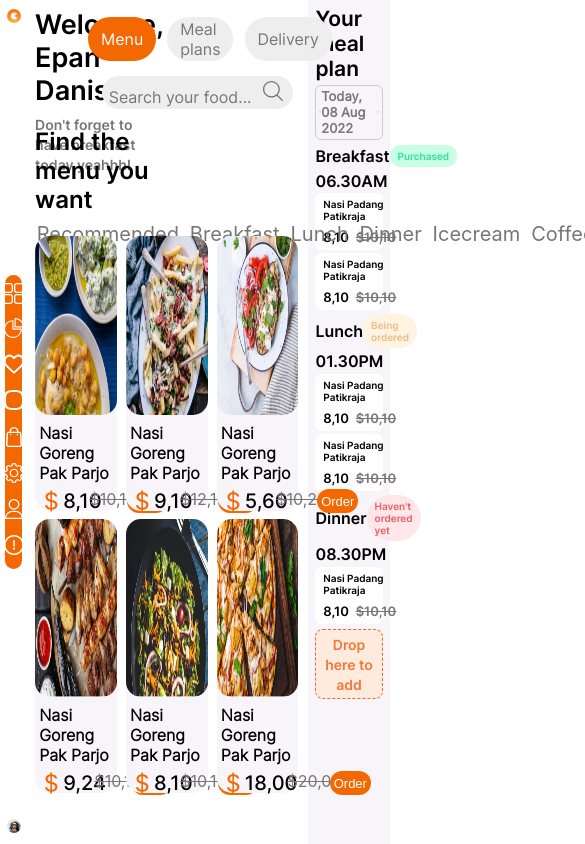
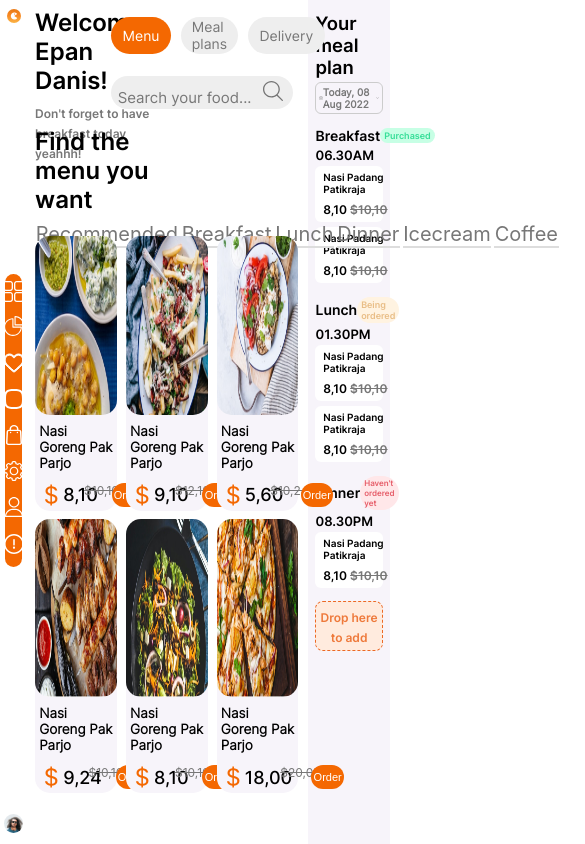
Before and after one commit to spaceofmariya/Task-2, a React (Create React App) app: page /menu/lunch in a window 390 px wide. Shown: the whole page, 585 px wide, since content can reach past the window. Built offline with nearby package versions, Linux system fonts and the light colour scheme.

Commit message:
responsive at max-width:980px completed

```diff
--- a/src/components/includes/MainSpace/MainSpace.js
+++ b/src/components/includes/MainSpace/MainSpace.js
@@ -15,9 +15,9 @@ function MainSpace() {
 
       <HeaderMenu className='menu'>
         <MenuContainer className='menuContainer'>
-          <Menu1 className='menuBox' style={{ backgroundColor:'#f46801' }}><NavLink1 to="/" style={{ color:"#fff" }}>Menu</NavLink1></Menu1>
-          <Menu2 className='menuBox' style={{ backgroundColor:'#eeeeee' }}><NavLink2 to="/" style={{ color:"#777" }}>Meal plans</NavLink2></Menu2>
-          <Menu3 className='menuBox' style={{ backgroundColor:'#eeeeee' }}><NavLink3 to="/" style={{ color:"#777" }}>Delivery</NavLink3></Menu3>
+          <Menu1 className='menuBox' style={{ backgroundColor:'#f46801' }}><NavLink to="/" style={{ color:"#fff" }}>Menu</NavLink></Menu1>
+          <Menu2 className='menuBox' style={{ backgroundColor:'#eeeeee' }}><NavLink to="/" style={{ color:"#777" }}>Meal plans</NavLink></Menu2>
+          <Menu3 className='menuBox' style={{ backgroundColor:'#eeeeee' }}><NavLink to="/" style={{ color:"#777" }}>Delivery</NavLink></Menu3>
         </MenuContainer>
       </HeaderMenu>
 
@@ -62,9 +62,15 @@ const Title = styled.h1`
       font-size:24px;
       margin-bottom: 8px;
     }
+    @media all and (max-width:1260px) {
+      font-size: 20px;
+    }
     @media all and (max-width:1080px){
       font-size: 27px;
       margin-bottom: 7px;
+    }
+    @media all and (max-width:980px) {
+      font-size: 24px;
     }
 `;
 const SubTitle = styled.span`
@@ -73,8 +79,14 @@ const SubTitle = styled.span`
     @media all and (max-width:1380px) {
       font-size: 12px;
     }
+    @media all and (max-width:1260px) {
+      font-size: 10px;
+    }
     @media all and (max-width:1080px){
       font-size: 14px;
+    }
+    @media all and (max-width:980px) {
+      font-size: 12px;
     }
 `;
 const HeaderMenu = styled.nav`
@@ -105,17 +117,12 @@ const Menu1 = styled.li`
       padding: 1% 7%;
       font-size: 16px;
     }
+    @media all and (max-width:980px) {
+      font-size: 14px;
+    }
 `;
 const Menu2 = styled(Menu1)``;
 const Menu3 = styled(Menu1)``;
-const NavLink1 = styled(NavLink)`
-      @media all and (max-width:1080px){
-        // font-size: 10px;
-      }
-`;
-const NavLink2 = styled(NavLink1)``;
-const NavLink3 = styled(NavLink1)``;
-
 const SearchBar = styled.div`
     background-color: #eee;
     border-radius: 30px;
@@ -144,6 +151,9 @@ const SearchText = styled.span`
     @media all and (max-width:1380px) {
       font-size: 16px;
     }
+    @media all and (max-width:980px) {
+      font-size: 15px;
+    }
 
 `;
 const SearchIconBox = styled.span``;
--- a/src/components/includes/RightBar/RightBar.js
+++ b/src/components/includes/RightBar/RightBar.js
@@ -110,6 +110,9 @@ const Rightbar = styled.div`
     padding: 7% 9%;
     background-color: #f7f4fa;
     font-family: 'Inter-SemiBold';
+    @media all and (max-width:980px) {
+      padding: 15% 9%;
+    }
 `;
 const Heading = styled.h4`
     font-size: 26px;
@@ -120,6 +123,9 @@ const Heading = styled.h4`
     }
     @media all and (max-width:1080px){
       font-size: 21px;
+    }
+    @media all and (max-width:980px) {
+      font-size: 18.5px;
     }
 `;
 const DaySelector = styled.h4`
@@ -134,18 +140,27 @@ const IconBox = styled.div`
     width: 8%;
     display: flex;
     align-items: center;
+    @media all and (max-width:980px) {
+      width: 11%;
+    }
 `;
 const IconCalender = styled.img`
     width: 100%;`;
-const Day = styled.div`
+const Day = styled.span`
     font-family: 'Inter-Regular';
     font-size: 20px;
     color: #777;
     @media all and (max-width:1380px){
       font-size: 16px;
     }
+    @media all and (max-width:1280px){
+      font-size: 15px;
+    }
     @media all and (max-width:1080px){
       font-size: 13px;
+    }
+    @media all and (max-width:980px) {
+      font-size: 10px;
     }
 `;
 const ArrowBox = styled.div`
@@ -157,9 +172,15 @@ const ArrowIcon = styled.img`
     width: 100%;`;
 const Meal = styled.div`
     margin: 8% 0;
+    @media all and (max-width:980px) {
+      margin-top: 20%;
+    }
 `;
 const BreakfastMeal = styled.div`
     margin-bottom: 6%;
+    @media all and (max-width:980px) {
+      margin-bottom: 20%;
+    }
 `;
 const LunchMeal = styled(BreakfastMeal)``;
 const DinnerMeal = styled(BreakfastMeal)``;
@@ -176,6 +197,9 @@ const SubHeading1 = styled.h5`
     @media all and (max-width:1080px){
       font-size: 16px;
     }
+    @media all and (max-width:980px) {
+      font-size: 14px;
+    }
 `;
 const SubHeading2 = styled(SubHeading1)``;
 const SubHeading3 = styled(SubHeading1)``;
@@ -188,6 +212,10 @@ const OrderStatus1 = styled.span`
     @media all and (max-width:1080px){
       font-size: 10px;
     }
+    @media all and (max-width:980px) {
+      font-size: 9px;
+      padding: 2px 4px;
+    }
 `;
 const OrderStatus2 = styled(OrderStatus1)`
     color: #e9be87;
@@ -196,11 +224,17 @@ const OrderStatus2 = styled(OrderStatus1)`
 const OrderStatus3 = styled(OrderStatus1)`
     color: #e65e6a;
     background-color:#ffe7e9;
+    @media all and (max-width:980px) {
+      font-size: 8px;
+    }
 `;
 
 const OrderTime1 = styled.span`
     display: block;
     margin-bottom: 4%;
+    @media all and (max-width:980px) {
+      font-size: 13px;
+    }
 `;
 const OrderTime2 = styled(OrderTime1)``;
 const OrderTime3 = styled(OrderTime1)``;
@@ -214,6 +248,9 @@ const FoodBox1 = styled.li`
     display: flex;
     align-items: center;
     margin-bottom: 4%;
+    @media all and (max-width:980px) {
+      margin-bottom: 8%;
+    }
 `;
 const FoodBox2 = styled(FoodBox1)``;
 const FoodBox3 = styled(FoodBox1)``;
@@ -223,8 +260,8 @@ const FoodImageBox1 = styled.div`
     @media all and (max-width:1280px) {
       width: 25%;
     }
-    @media all and (max-width:1080px){
-      width: 25%;
+    @media all and (max-width:980px){
+      width: 50%;
     }
 `;
 const FoodImageBox2 = styled(FoodImageBox1)``;
@@ -267,6 +304,12 @@ const CurrentPrice1 = styled.span`
     @media all and (max-width:1080px){
       font-size: 13px;
     }
+    @media all and (max-width:980px) {
+      font-size: 12px;
+    }
+    @media all and (max-width:980px) {
+      margin-right: 5%;
+    }
 `;
 const CurrentPrice2 = styled(CurrentPrice1)``;
 const CurrentPrice3 = styled(CurrentPrice1)``;
@@ -289,6 +332,9 @@ const InitialPrice1 = styled.span`
     }
     @media all and (max-width:1080px){
       font-size: 13px;
+    }
+    @media all and (max-width:980px) {
+      font-size: 12px;
     }
 `;
 const InitialPrice2 = styled(InitialPrice1)``;
@@ -313,4 +359,7 @@ const AddLink = styled.a`
     @media all and (max-width:1080px){
       font-size: 14px;
     }
+    @media all and (max-width:980px) {
+      font-size: 12px;
+    }
 `;
--- a/src/components/includes/SideBar/SideBar.js
+++ b/src/components/includes/SideBar/SideBar.js
@@ -46,7 +46,7 @@ const Sidebar = styled.div`
     align-items: center;
     @media all and (max-width:1380px) {
        padding: 25% 0;
-  }
+    }
 `;
 const Top = styled.div`
     width: 52%;
@@ -80,6 +80,9 @@ const MidItem8 = styled(MidItem1)``;
 const Bottom = styled.div`
     width: 52%;
     margin: 0 auto;
+    @media all and (max-width:980px) {
+      width: 70%;
+    }
 `;
 const PersonImage = styled.img`
     width: 100%;
--- a/src/components/screens/Menu.js
+++ b/src/components/screens/Menu.js
@@ -66,8 +66,14 @@ const ListBox = styled.ul`
     @media all and (max-width:1080px) {
      border-bottom: none;
     }
+    @media all and (max-width:980px) {
+      width: 35%;
+    }
 `;
 const ListItem = styled.li`
     margin-right: 5%;
     padding: 0.6% 1% 0.6%;
+    @media all and (max-width:1080px) {
+      border-bottom: 2px solid #ddd;
+     }
 `;
--- a/src/components/screens/inner-screens/Breakfast.js
+++ b/src/components/screens/inner-screens/Breakfast.js
@@ -80,6 +80,9 @@ const FoodImage = styled.img`
 const FoodName = styled.h4`
     padding: 0 5%;
     font-family: 'Inter-Light';
+    @media all and (max-width:980px) {
+        font-size: 13.5px;
+    }
 `;
 const FoodBottomBox = styled.div`
     display: flex;
@@ -88,6 +91,9 @@ const FoodBottomBox = styled.div`
     margin-top: 1%;
     @media all and (max-width: 1280px) {
         margin-top: 8%;
+    }
+    @media all and (max-width: 980px) {
+        margin-top: 15%;
     }
 `;
 const PriceBox = styled.div`
@@ -102,8 +108,11 @@ const CurrentPrice = styled.span`
     @media all and (max-width:1280px) {
         font-size: 24px;
     }
-        @media all and (max-width:1080px) {
+    @media all and (max-width:1080px) {
         font-size: 20px;
+    }
+    @media all and (max-width:980px) {
+        font-size: 18px;
     }
 `;
 const InitialPrice = styled.span`
@@ -115,6 +124,9 @@ const InitialPrice = styled.span`
     @media all and (max-width:1080px) {
         font-size: 16px;
         margin-left: 3px;
+    }
+    @media all and (max-width:980px) {
+        font-size: 12px;
     }
 `;
 const DollarImage = styled.img`
@@ -129,7 +141,11 @@ const OrderButton = styled.button`
     border-radius: 30px;
     font-size: 16px;
     cursor: pointer;
-        @media all and (max-width:1080px) {
+    @media all and (max-width:1080px) {
         font-size: 13px;
     }
+    @media all and (max-width:980px) {
+        font-size: 11px;
+        padding: 2% 3%;
+    }
 `;
--- a/src/components/screens/inner-screens/Coffee.js
+++ b/src/components/screens/inner-screens/Coffee.js
@@ -73,6 +73,9 @@ const FoodImage = styled.img`
 const FoodName = styled.h4`
     padding: 0 5%;
     font-family: 'Inter-Light';
+    @media all and (max-width:980px) {
+        font-size: 13.5px;
+    }
 `;
 const FoodBottomBox = styled.div`
     display: flex;
@@ -81,6 +84,9 @@ const FoodBottomBox = styled.div`
     margin-top: 1%;
     @media all and (max-width: 1280px) {
         margin-top: 8%;
+    }
+    @media all and (max-width: 980px) {
+        margin-top: 15%;
     }
 `;
 const PriceBox = styled.div`
@@ -98,6 +104,9 @@ const CurrentPrice = styled.span`
     @media all and (max-width:1080px) {
         font-size: 20px;
     }
+    @media all and (max-width:980px) {
+        font-size: 18px;
+    }
 `;
 const InitialPrice = styled.span`
     display: inline;
@@ -108,6 +117,9 @@ const InitialPrice = styled.span`
     @media all and (max-width:1080px) {
         font-size: 16px;
         margin-left: 3px;
+    }
+    @media all and (max-width:980px) {
+        font-size: 12px;
     }
 `;
 const DollarImage = styled.img`
@@ -125,4 +137,8 @@ const OrderButton = styled.button`
     @media all and (max-width:1080px) {
         font-size: 13px;
     }
+    @media all and (max-width:980px) {
+        font-size: 11px;
+        padding: 2% 3%;
+    }
 `;
--- a/src/components/screens/inner-screens/Dinner.js
+++ b/src/components/screens/inner-screens/Dinner.js
@@ -73,6 +73,9 @@ const FoodImage = styled.img`
 const FoodName = styled.h4`
     padding: 0 5%;
     font-family: 'Inter-Light';
+    @media all and (max-width:980px) {
+        font-size: 13.5px;
+    }
 `;
 const FoodBottomBox = styled.div`
     display: flex;
@@ -81,6 +84,9 @@ const FoodBottomBox = styled.div`
     margin-top: 1%;
     @media all and (max-width: 1280px) {
         margin-top: 8%;
+    }
+    @media all and (max-width: 980px) {
+        margin-top: 15%;
     }
 `;
 const PriceBox = styled.div`
@@ -98,6 +104,9 @@ const CurrentPrice = styled.span`
     @media all and (max-width:1080px) {
         font-size: 20px;
     }
+    @media all and (max-width:980px) {
+        font-size: 18px;
+    }
 `;
 const InitialPrice = styled.span`
     display: inline;
@@ -108,6 +117,9 @@ const InitialPrice = styled.span`
     @media all and (max-width:1080px) {
         font-size: 16px;
         margin-left: 3px;
+    }
+    @media all and (max-width:980px) {
+        font-size: 12px;
     }
 `;
 const DollarImage = styled.img`
@@ -125,4 +137,8 @@ const OrderButton = styled.button`
     @media all and (max-width:1080px) {
         font-size: 13px;
     }
+    @media all and (max-width:980px) {
+        font-size: 11px;
+        padding: 2% 3%;
+    }
 `;
--- a/src/components/screens/inner-screens/IceCream.js
+++ b/src/components/screens/inner-screens/IceCream.js
@@ -73,6 +73,9 @@ const FoodImage = styled.img`
 const FoodName = styled.h4`
     padding: 0 5%;
     font-family: 'Inter-Light';
+    @media all and (max-width:980px) {
+        font-size: 13.5px;
+    }
 `;
 const FoodBottomBox = styled.div`
     display: flex;
@@ -81,6 +84,9 @@ const FoodBottomBox = styled.div`
     margin-top: 1%;
     @media all and (max-width: 1280px) {
         margin-top: 8%;
+    }
+    @media all and (max-width: 980px) {
+        margin-top: 15%;
     }
 `;
 const PriceBox = styled.div`
@@ -98,6 +104,9 @@ const CurrentPrice = styled.span`
     @media all and (max-width:1080px) {
         font-size: 20px;
     }
+    @media all and (max-width:980px) {
+        font-size: 18px;
+    }
 `;
 const InitialPrice = styled.span`
     display: inline;
@@ -108,6 +117,9 @@ const InitialPrice = styled.span`
     @media all and (max-width:1080px) {
         font-size: 16px;
         margin-left: 3px;
+    }
+    @media all and (max-width:980px) {
+        font-size: 12px;
     }
 `;
 const DollarImage = styled.img`
@@ -125,4 +137,8 @@ const OrderButton = styled.button`
     @media all and (max-width:1080px) {
         font-size: 13px;
     }
+    @media all and (max-width:980px) {
+        font-size: 11px;
+        padding: 2% 3%;
+    }
 `;
--- a/src/components/screens/inner-screens/Lunch.js
+++ b/src/components/screens/inner-screens/Lunch.js
@@ -73,6 +73,9 @@ const FoodImage = styled.img`
 const FoodName = styled.h4`
     padding: 0 5%;
     font-family: 'Inter-Light';
+    @media all and (max-width:980px) {
+        font-size: 13.5px;
+    }
 `;
 const FoodBottomBox = styled.div`
     display: flex;
@@ -81,6 +84,9 @@ const FoodBottomBox = styled.div`
     margin-top: 1%;
     @media all and (max-width: 1280px) {
         margin-top: 8%;
+    }
+    @media all and (max-width: 980px) {
+        margin-top: 15%;
     }
 `;
 const PriceBox = styled.div`
@@ -98,6 +104,9 @@ const CurrentPrice = styled.span`
     @media all and (max-width:1080px) {
         font-size: 20px;
     }
+    @media all and (max-width:980px) {
+        font-size: 18px;
+    }
 `;
 const InitialPrice = styled.span`
     display: inline;
@@ -108,6 +117,9 @@ const InitialPrice = styled.span`
     @media all and (max-width:1080px) {
         font-size: 16px;
         margin-left: 3px;
+    }
+    @media all and (max-width:980px) {
+        font-size: 12px;
     }
 `;
 const DollarImage = styled.img`
@@ -122,7 +134,11 @@ const OrderButton = styled.button`
     border-radius: 30px;
     font-size: 16px;
     cursor: pointer;
-        @media all and (max-width:1080px) {
+    @media all and (max-width:1080px) {
         font-size: 13px;
     }
+    @media all and (max-width:980px) {
+        font-size: 11px;
+        padding: 2% 3%;
+    }
 `;
--- a/src/components/screens/inner-screens/Recommended.js
+++ b/src/components/screens/inner-screens/Recommended.js
@@ -79,6 +79,9 @@ const FoodImage = styled.img`
 const FoodName = styled.h4`
     padding: 0 5%;
     font-family: 'Inter-Light';
+    @media all and (max-width:980px) {
+        font-size: 13.5px;
+    }
 `;
 const FoodBottomBox = styled.div`
     display: flex;
@@ -87,6 +90,9 @@ const FoodBottomBox = styled.div`
     margin-top: 1%;
     @media all and (max-width: 1280px) {
         margin-top: 8%;
+    }
+    @media all and (max-width: 980px) {
+        margin-top: 15%;
     }
 `;
 const PriceBox = styled.div`
@@ -104,6 +110,9 @@ const CurrentPrice = styled.span`
     @media all and (max-width:1080px) {
         font-size: 20px;
     }
+    @media all and (max-width:980px) {
+        font-size: 18px;
+    }
 `;
 const InitialPrice = styled.span`
     display: inline;
@@ -114,6 +123,9 @@ const InitialPrice = styled.span`
     @media all and (max-width:1080px) {
         font-size: 16px;
         margin-left: 3px;
+    }
+    @media all and (max-width:980px) {
+        font-size: 12px;
     }
 `;
 const DollarImage = styled.img`
@@ -131,4 +143,8 @@ const OrderButton = styled.button`
     @media all and (max-width:1080px) {
         font-size: 13px;
     }
+    @media all and (max-width:980px) {
+        font-size: 11px;
+        padding: 2% 3%;
+    }
 `;
```
